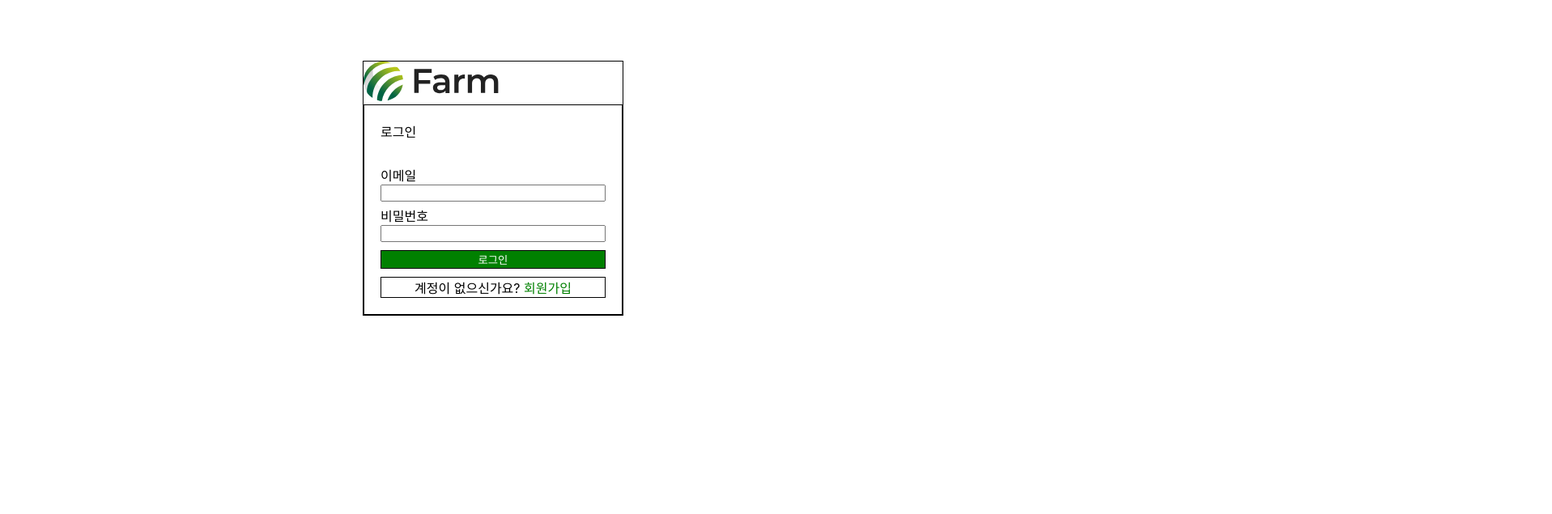
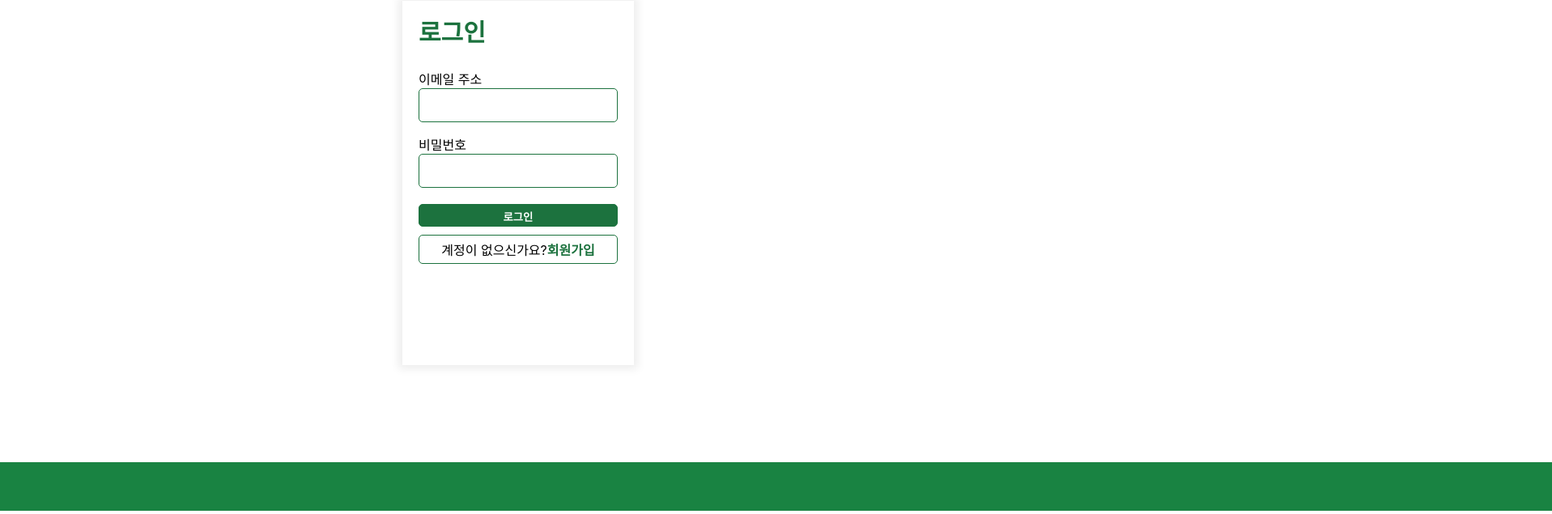
Before and after one commit to codestates/FARM-client, a React (Create React App) app in the folder farm/: page /signin in a window 1280 px wide. Shown: the part 165-800 px from the top of the page at 81% size, 1917 px wide, since content can reach past the window. Built offline with nearby package versions, Linux system fonts and the light colour scheme.

Commit message:
[SignInPage][Login] 로그인 화면만 우선 구성 1. 내일 회원가입 까지 마무리할 예정

```diff
--- a/farm/src/App.css
+++ b/farm/src/App.css
@@ -82,7 +82,7 @@
   left: 30%;
   width: 30%;
   padding: 20px;
-  background-color: green;
+  background-color: #1c723e;
   color: white;
 }
 
@@ -251,13 +251,13 @@
   height: 60px;
   left: 0px;
   top: 0px;
-  background: #fff9c4;
+  background: white;
 }
 .Farm_Image {
   position: absolute;
   left: 1.25%;
   right: 93.28%;
-  top: 20px;
+  top: 15px;
   bottom: 95.76%;
 }
 .Login_SignUp {
@@ -267,49 +267,80 @@
 .SignUp {
   margin: 20px;
   cursor: pointer;
+  background-color: #1c723e;
+  color: white;
+  padding: 7px;
+  border-radius: 5px;
 }
 .Login {
   cursor: pointer;
+  color: #1c723e;
+  font-weight: bold;
 }
 .Login_Window {
-  position: fixed;
-  top: 30%;
-  left: 35%;
-  width: 25%;
-  border: 1px solid black;
+  position: absolute;
+  display: flex;
+  align-items: center;
+  justify-content: center;
+  flex-direction: column;
+  top: 12%;
+  left: 40%;
+  width: 20%;
+  height: 65%;
 }
 .Login_Wrapper {
-  border: 1px solid black;
+  /* border: 1px solid black; */
+  width: 100%;
+  height: 100%;
   padding: 15px;
+  box-shadow: 0px 0px 10px 5px rgba(0, 0, 0, 0.07);
+  background-color: #ffffff;
 }
 .Farm_Logo_In_Login {
   padding: 15px;
+}
+.Login_Window > .Farm_Logo {
+  margin-bottom: 30px;
 }
 .Input_Set {
   display: flex;
   flex-direction: column;
   margin: 5px;
+  margin-bottom: 15px;
 }
 .Btns_Login_SignUp {
   display: flex;
   flex-direction: column;
+  height: 20%;
 }
 .Btn_Login {
-  background-color: green;
+  background-color: #1c723e;
   color: white;
   cursor: pointer;
+  height: 20px;
+  font-weight: bold;
 }
 .Input_Btn {
+  display: flex;
+  align-items: center;
+  justify-content: center;
+  flex: 1;
   margin: 5px;
-  border: 1px solid black;
+  border: 1px solid #1c723e;
   text-align: center;
+  padding: 5px;
+  border-radius: 5px;
 }
 .Login_Text {
-  margin: 5px;
+  margin-left: 5px;
+  font-size: 30px;
+  color: #1c723e;
+  font-weight: bold;
 }
 .SignUp_Span {
-  color: green;
+  color: #1c723e;
   cursor: pointer;
+  font-weight: bold;
 }
 .Error_Msg {
   margin-left: 5px;
@@ -318,7 +349,7 @@
   font-weight: bold;
 }
 .Ok_Msg {
-  color: green;
+  color: #1c723e;
   font-weight: bold;
 }
 .NotOk_Msg {
@@ -333,3 +364,18 @@
   right: 10px;
   cursor: pointer;
 }
+.Footer {
+  position: absolute;
+  max-width: 100%;
+  /* overflow: hidden; */
+  left: 0;
+  bottom: 0;
+}
+.Input_Box {
+  border: 1px solid #1c723e;
+  border-radius: 5px;
+  border-width: 1.8px;
+  height: 2.4em;
+  background-color: #ffffff;
+  font-size: 1rem;
+}
--- a/farm/src/Components/Login.js
+++ b/farm/src/Components/Login.js
@@ -67,6 +67,7 @@ function Login({ handleLoginSuccess, handleSignUpWindow }) {
   return (
     <div className="Login_Window">
       <svg
+        className="Farm_Logo"
         width="167"
         height="49"
         viewBox="0 0 167 49"
@@ -176,8 +177,9 @@ function Login({ handleLoginSuccess, handleSignUpWindow }) {
         <div className="Login_Text">로그인</div>
         <br></br>
         <div className="Input_Set">
-          <div>이메일</div>
+          <div>이메일 주소</div>
           <input
+            className="Input_Box"
             type="text"
             ref={emailInput}
             onChange={handleInputValue("email")}
@@ -186,6 +188,7 @@ function Login({ handleLoginSuccess, handleSignUpWindow }) {
         <div className="Input_Set">
           <div>비밀번호</div>
           <input
+            className="Input_Box"
             type="password"
             ref={pwInput}
             onChange={handleInputValue("pw")}
--- a/farm/src/Pages/SignInPage.js
+++ b/farm/src/Pages/SignInPage.js
@@ -144,6 +144,17 @@ export default function SignInPage({ handleLoginSuccess }) {
           />
         )}
       </div>
+      <div className="Footer">
+        <svg
+          width="1917"
+          height="60"
+          viewBox="0 0 1917 60"
+          fill="none"
+          xmlns="http://www.w3.org/2000/svg"
+        >
+          <rect width="1920" height="60" fill="#198342" />
+        </svg>
+      </div>
     </div>
   );
 }
```
